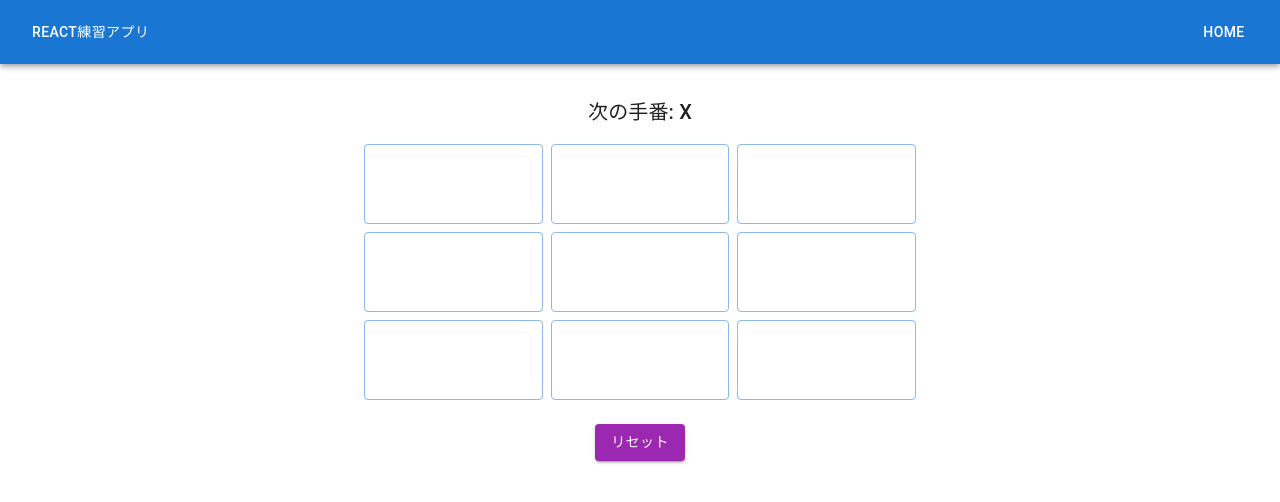
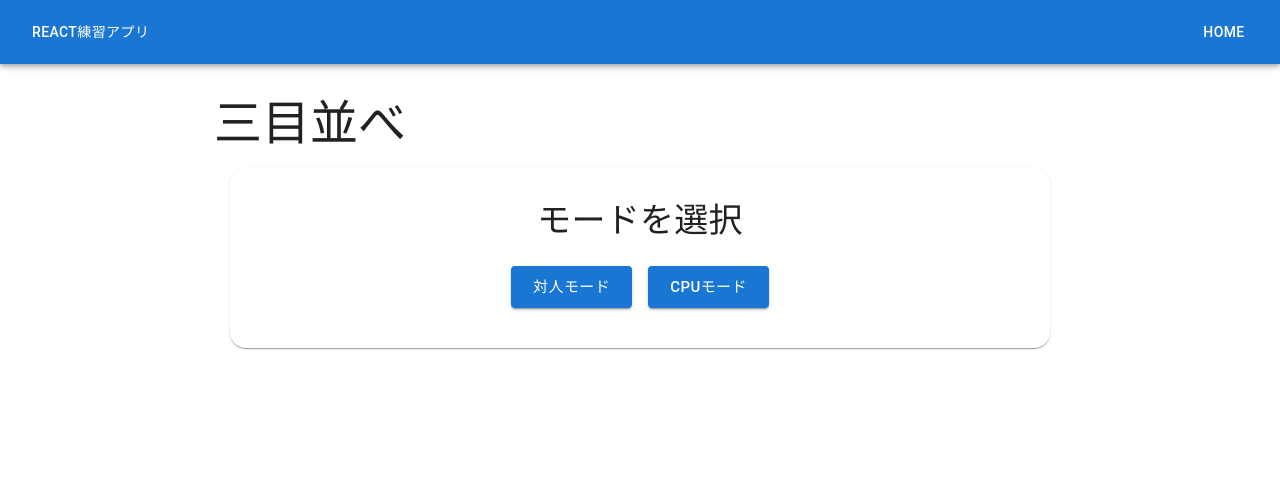
Before and after one commit to TaiseiChiba/trial-app, a React (Create React App) app: page /tic-tac-toe in a window 1280 px wide. Shown: the top 502 px of the page. Built offline with nearby package versions, Linux system fonts and the light colour scheme.

Commit message:
モードを選択できるように実装

```diff
--- a/src/components/button/ticTacToe/Board.tsx
+++ b/src/components/button/ticTacToe/Board.tsx
@@ -1,10 +1,16 @@
 import { Box, Button, Container, Grid, Typography } from '@mui/material'
 import React, { useState } from 'react'
 import CellButton from './CellButton'
+import { Mode } from '../../../types/Mode'
+import { useRouteLoaderData } from 'react-router-dom';
 
 type Player = 'X' | 'O' | null;
 
-export default function Board() {
+type Props = {
+  mode: Mode | null
+}
+
+export default function Board(props: Props) {
   const [cells, setCells] = useState<Player[]>(Array(9).fill(null));
   const [isXNext, setIsXNext] = useState(true);
 
@@ -34,8 +40,20 @@ export default function Board() {
     setIsXNext(true);
   };
 
+  /**
+   * モード選択画面へ戻ります
+   */
+  const handleBackSelectMode = () => {
+    window.location.reload();
+  }
+
   return (
     <>
+      <Box>
+        <Typography variant='h4' textAlign="center" mb={2}>
+          {props.mode?.name}
+        </Typography>
+      </Box>
       <Typography variant="h6" textAlign="center" mb={2}>
         {winner
           ? `勝者: ${winner}`
@@ -56,9 +74,13 @@ export default function Board() {
       </Container>
 
       <Box textAlign="center" mt={3}>
-        <Button variant="contained" color="secondary" onClick={handleReset}>
+        <Button variant="contained" color="info" onClick={handleBackSelectMode} sx={{ margin: 2 }}>
+          モード選択へ戻る
+        </Button>
+        <Button variant="contained" color="secondary" onClick={handleReset} sx={{ margin: 2 }}>
           リセット
         </Button>
+
       </Box>
     </>
   )
--- a/src/pages/TicTacToe.tsx
+++ b/src/pages/TicTacToe.tsx
@@ -1,8 +1,49 @@
-import React from 'react'
+import React, { useState } from 'react'
 import Board from '../components/button/ticTacToe/Board'
+import { Box, Button, Paper, Typography } from '@mui/material';
+import { Mode } from '../types/Mode'
 
 export default function TicTacToe() {
+
+  const humanMode: Mode = {
+    id: 'human',
+    name: '対人モード'
+  };
+
+  const cpuMode: Mode = {
+    id: 'cpu',
+    name: 'CPUモード'
+  }
+
+  const [mode, setMode] = useState<Mode | null>(null);
+
+  const handleSelectMode = (selectMode: Mode) => {
+    setMode(selectMode);
+  }
+
   return (
-    <Board />
+    <>
+      <Typography variant='h3'>三目並べ</Typography>
+
+      {mode === null ? (
+        <Box display='flex' justifyContent='center' alignItems={'center'} height={'auto'}>
+          <Paper elevation={1} sx={{ margin: 2, padding: 4, textAlign: 'center', borderRadius: 4, width: '100%' }}>
+            <Typography variant='h4' gutterBottom>
+              モードを選択
+            </Typography>
+            <Box mt={2}>
+              <Button variant='contained' color='primary' size='large' onClick={() => handleSelectMode(humanMode)} sx={{ margin: 1 }}>
+                {humanMode.name}
+              </Button>
+              <Button variant='contained' color='primary' size='large' onClick={() => handleSelectMode(cpuMode)} sx={{ margin: 1 }}>
+                {cpuMode.name}
+              </Button>
+            </Box>
+          </Paper>
+        </Box>
+      ) : (
+        <Board mode={mode} />
+      )}
+    </>
   )
 }
--- /dev/null
+++ b/src/types/Mode.ts
@@ -0,0 +1,4 @@
+export type Mode = {
+  id: string;
+  name: string;
+};
```
